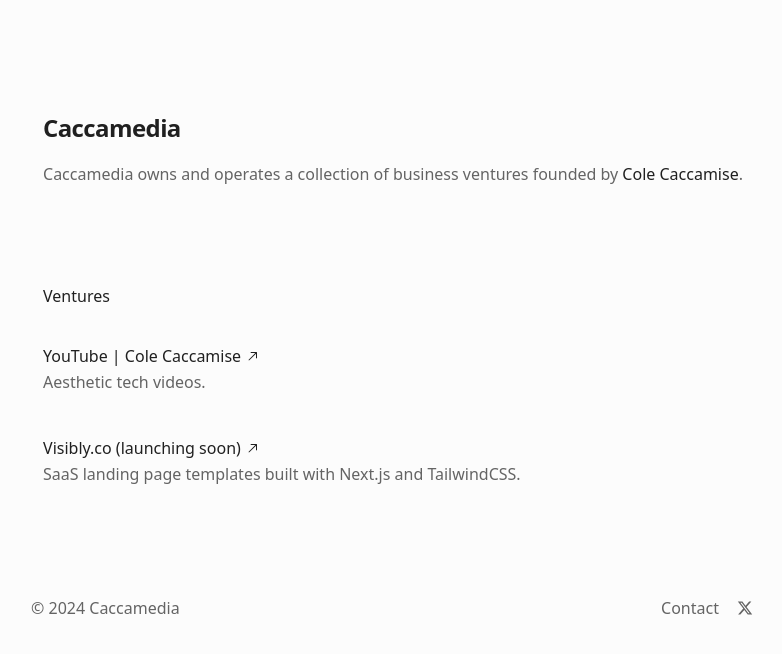
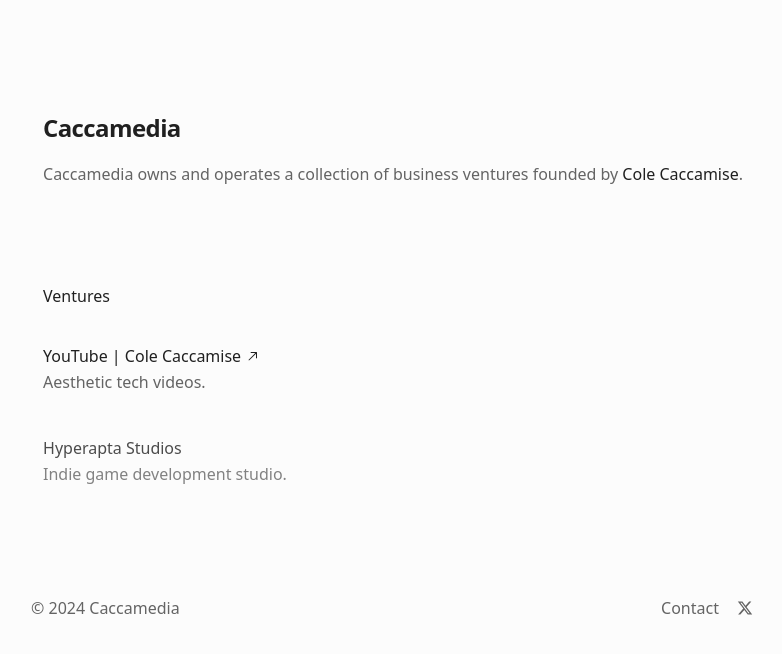
Before and after one commit to ColeCaccamise/caccamedia, a Next.js app: page / in a window 1280 px wide. Shown: the top 654 px of the page, without its empty margins (247-1029 px from the left). Built offline with nearby package versions, Linux system fonts and the light colour scheme.

Commit message:
feat: replace visibly.co with hyperapta

```diff
--- a/app/page.tsx
+++ b/app/page.tsx
@@ -11,10 +11,9 @@
 			url: 'https://youtube.com/@ColeCaccamise',
 		},
 		{
-			name: 'Visibly.co (launching soon)',
-			description:
-				'SaaS landing page templates built with Next.js and TailwindCSS.',
-			url: 'https://caccamise.link/visibly',
+			name: 'Hyperapta Studios',
+			description: 'Indie game development studio.',
+			// url: 'https://hyperapta.com',
 		},
 	];
 
```
